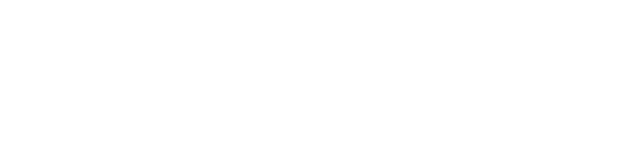
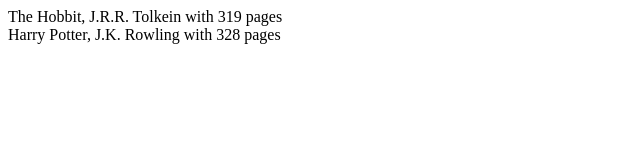
Before and after one commit to 00kamil00/Project-Library, a plain HTML site: page index.html in a window 1280 px wide. Shown: the whole page, without its empty margins (0-640 px from the left). Drawn offline with Linux system fonts and the light colour scheme.

Commit message:
add displayBooks function to render myLibrary array in DOM

```diff
--- a/index.html
+++ b/index.html
@@ -8,6 +8,6 @@
     <script src="script.js" defer></script>
 </head>
 <body>
-
+    <div class="container"></div>
 </body>
 </html>
--- a/script.js
+++ b/script.js
@@ -30,3 +30,21 @@
 addBookToLibrary("The Hobbit", "J.R.R. Tolkein", 319)
 addBookToLibrary("Harry Potter", "J.K. Rowling", 328)
 console.log(myLibrary)
+
+
+
+const container = document.querySelector(".container")
+
+function displayBooks() {
+    container.innerHTML = ''
+
+    myLibrary.forEach((item) => {
+        const new_item = document.createElement('div')
+        new_item.classList.add('item')
+
+        new_item.textContent = `${item.title}, ${item.author} with ${item.pages} pages`
+        container.appendChild(new_item)
+    })
+}
+
+displayBooks()
```
